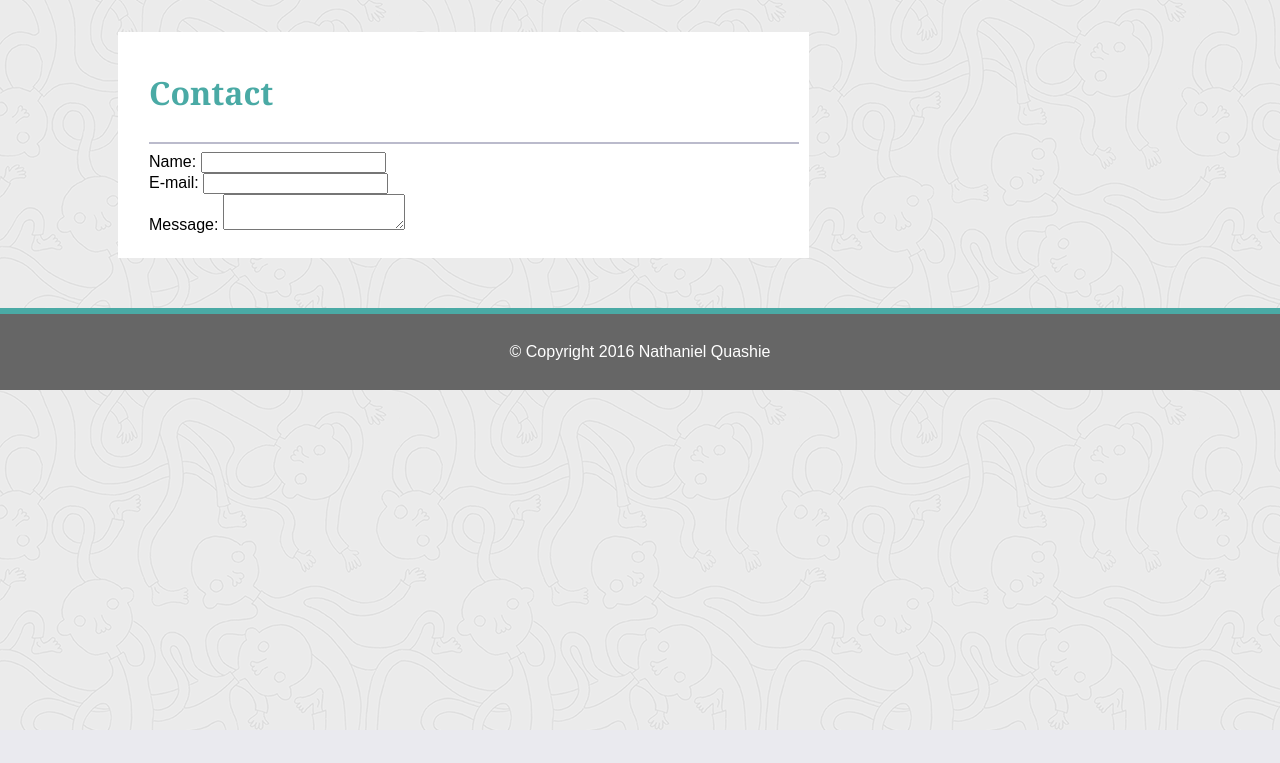
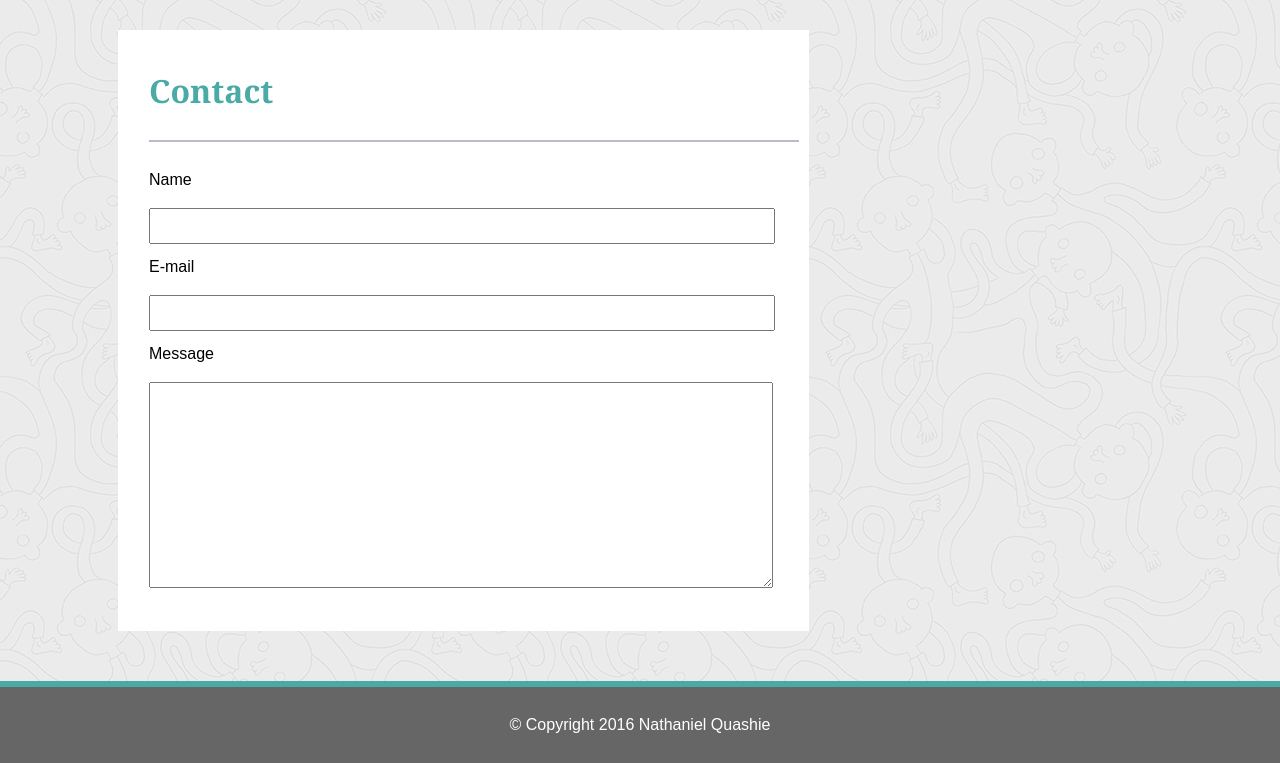
Before and after one commit to bklynate/Basic-portfolio, a PHP site: page /contact.html in a window 1280 px wide. Shown: the part 70-833 px from the top of the page. Before the commit the page ends 800 px from the top, so only its background shows below. Run offline with PHP 8.4, Linux system fonts and the light colour scheme.

Commit message:
Contact page done

```diff
--- a/assets/temp/css/styles.css
+++ b/assets/temp/css/styles.css
@@ -156,7 +156,11 @@ footer > p {
   padding-bottom: 30px;
 }
 
+/*-------------------*/
+
 /* CONTACT FORM CSS */
+
+/*-------------------*/
 
 .contact-form {
   width: 650px;
@@ -164,7 +168,7 @@ footer > p {
   background-color: #fff;
   float: left;
   margin-bottom: 50px;
-  margin-top: 32px;
+  margin-top: 30px;
   margin-left: 118px;
 }
 
@@ -175,3 +179,26 @@ footer > p {
   font-weight: bold;
   margin-bottom: 33px;
 }
+
+#name_input,
+#mail_input,
+#msg {
+  width: 95%;
+  margin-top: 20px;
+  margin-bottom: 15px;
+  height: 30px;
+}
+
+#msg {
+  height: 200px;
+}
+
+#label-name,
+#label-msg,
+#label-mail {
+  font-size: 15px
+}
+
+.contact-hr {
+  margin-bottom: 30px;
+}
--- a/contact.html
+++ b/contact.html
@@ -26,26 +26,25 @@
   <div id="wrapper">
     <section class="contact-form">
       <h1 class="contact-form-header">Contact</h1>
-      <hr />
+      <hr class="contact-hr"/>
       <form>
         <div>
-          <label for="name">Name:</label>
-          <input type="text" id="name" name="user_name" />
+          <label class="label-name" for="name">Name</label>
+          <input type="text" id="name_input" name="user_name" />
         </div>
         <div>
-          <label for="mail">E-mail:</label>
-          <input type="email" id="mail" name="user_mail" />
+          <label class="label-mail" for="mail">E-mail</label>
+          <input type="email" id="mail_input" name="user_mail" />
         </div>
         <div>
-          <label for="msg">Message:</label>
-          <textarea id="msg" name="user_message"></textarea>
+          <label class="label-msg" for="msg">Message</label><br />
+          <textarea id="msg" name="user_message_input" cols=600></textarea>
         </div>
       </form>
     </section>
 
     <div class="push"></div>
   </div>
-
 
   <!-- Start of the footer -->
   <footer class="footer">
```
Also changed, not shown: assets/css/styles.css (+26 -2 lines), 1 other file.
